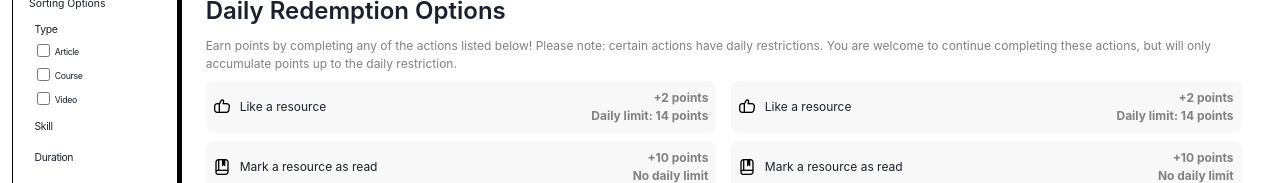
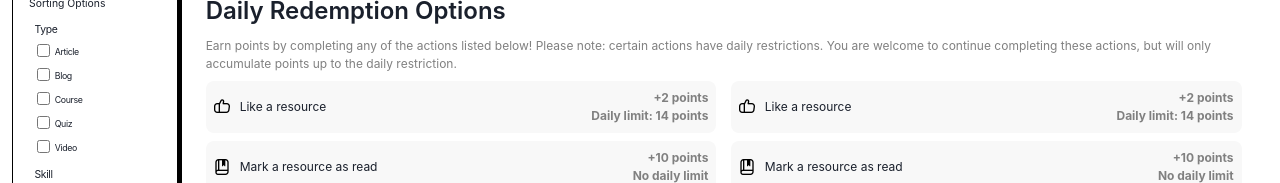
Before and after one commit to makeitMVPadmin/P4_Member_Achievement, a React (Create React App) app: page /rewards in a window 1280 px wide. Shown: the part 247-430 px from the top of the page. Built offline with nearby package versions, Linux system fonts and the light colour scheme.

Commit message:
added 'types' to match the submission for options

```diff
--- a/src/components/NavBar/NavBar.jsx
+++ b/src/components/NavBar/NavBar.jsx
@@ -143,8 +143,16 @@ export default function NavBar({ onCategoryChange, onFormSubmit, onTypeChange })
               <label htmlFor="article" className="nav__sorting-subitem">Article</label>
             </div>
             <div>
+              <input id="blog" type="checkbox" className={`nav__sorting-checkbox ${types.includes("Blog") ? "active" : ""}`} onClick={() => handleSelectType("Blog")} />
+              <label htmlFor="blog" className="nav__sorting-subitem">Blog</label>
+            </div>
+            <div>
               <input id="course" type="checkbox" className={`nav__sorting-checkbox ${types.includes("Course") ? "active" : ""}`} onClick={() => handleSelectType("Course")} />
               <label htmlFor="course" className="nav__sorting-subitem">Course</label>
+            </div>
+            <div>
+              <input id="quiz" type="checkbox" className={`nav__sorting-checkbox ${types.includes("Quiz") ? "active" : ""}`} onClick={() => handleSelectType("Quiz")} />
+              <label htmlFor="quiz" className="nav__sorting-subitem">Quiz</label>
             </div>
             <div>
               <input id="video" type="checkbox" className={`nav__sorting-checkbox ${types.includes("Video") ? "active" : ""}`} onClick={() => handleSelectType("Video")} />
```
